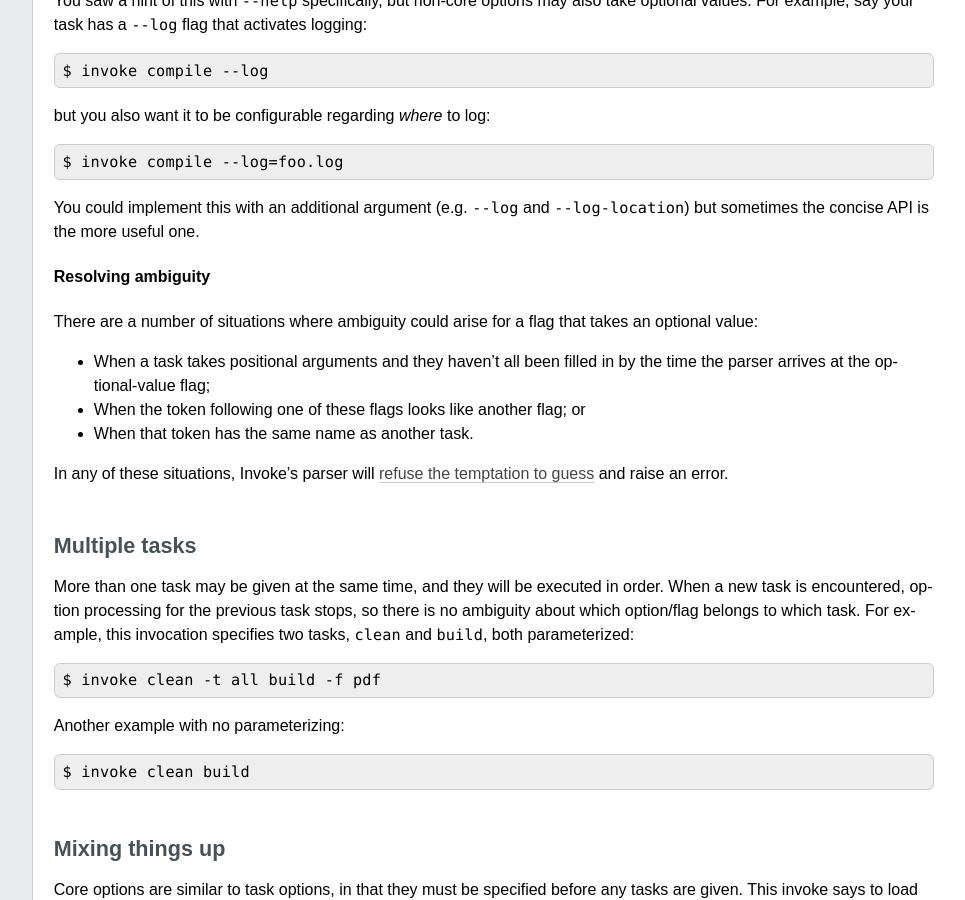
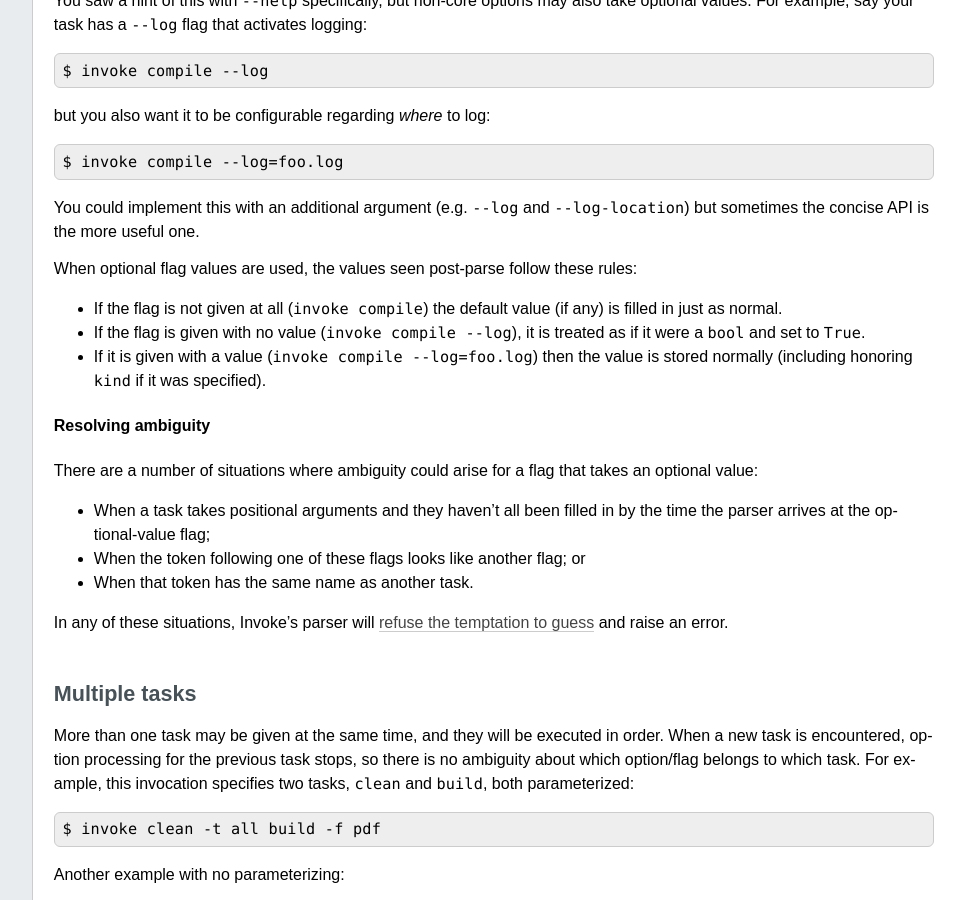
Before and after one commit to pyinvoke/invoke, a Sphinx documentation site: the page built from docs/concepts/cli/intro.rst, in a window 1280 px wide and 900 px high, scrolled down 1969 px. Shown: the whole window, without its empty margins (224-1189 px from the left). Built offline with Sphinx 7.4.7, drawn with Linux system fonts in a browser that asks for light colours.

Commit message:
Didn't actually doc how optional flags behave post-parse.

```diff
--- a/docs/concepts/cli/intro.rst
+++ b/docs/concepts/cli/intro.rst
@@ -110,6 +110,16 @@ but you also want it to be configurable regarding *where* to log::
 You could implement this with an additional argument (e.g. ``--log`` and
 ``--log-location``) but sometimes the concise API is the more useful one.
 
+When optional flag values are used, the values seen post-parse follow these
+rules:
+
+* If the flag is not given at all (``invoke compile``) the default value
+  (if any) is filled in just as normal.
+* If the flag is given with no value (``invoke compile --log``), it is treated
+  as if it were a ``bool`` and set to ``True``.
+* If it is given with a value (``invoke compile --log=foo.log``) then the value
+  is stored normally (including honoring ``kind`` if it was specified).
+
 Resolving ambiguity
 ~~~~~~~~~~~~~~~~~~~
 
```
